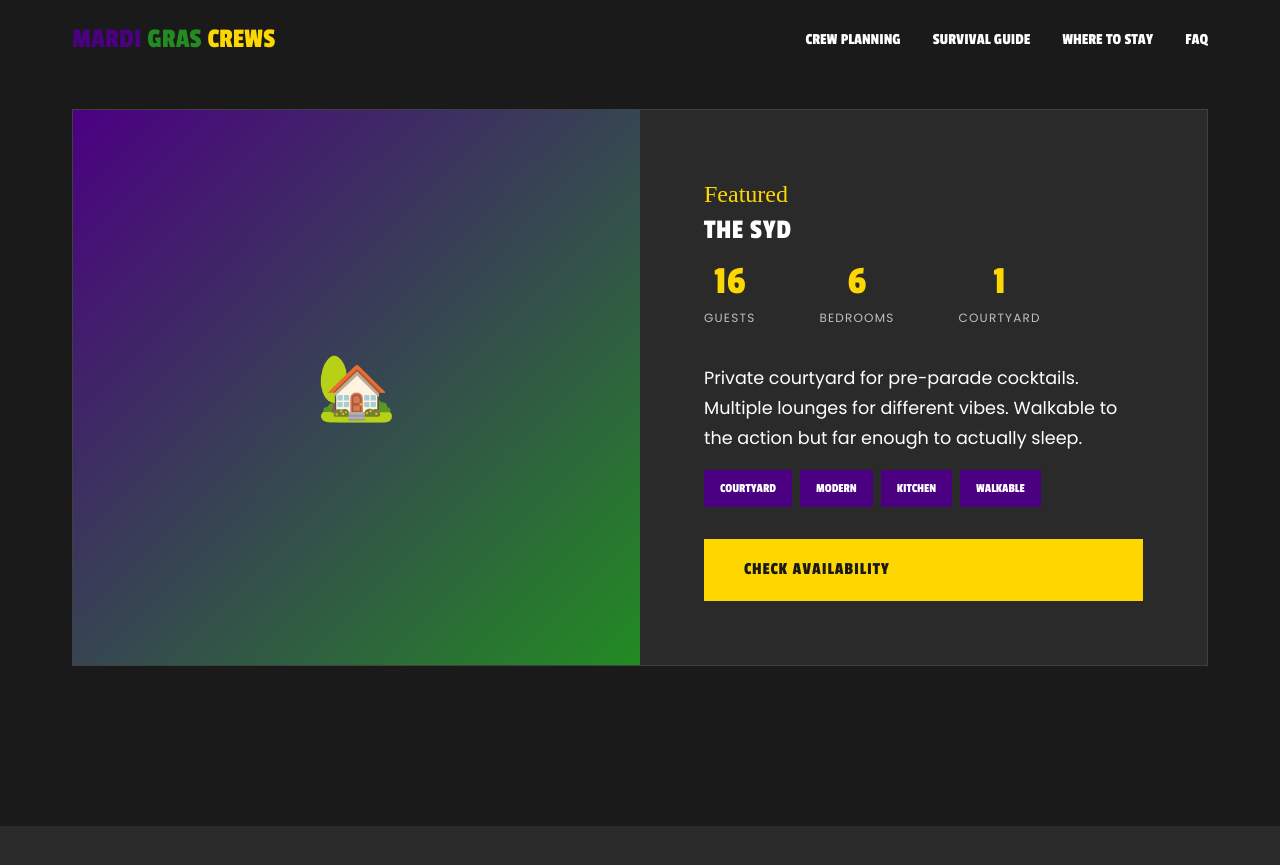
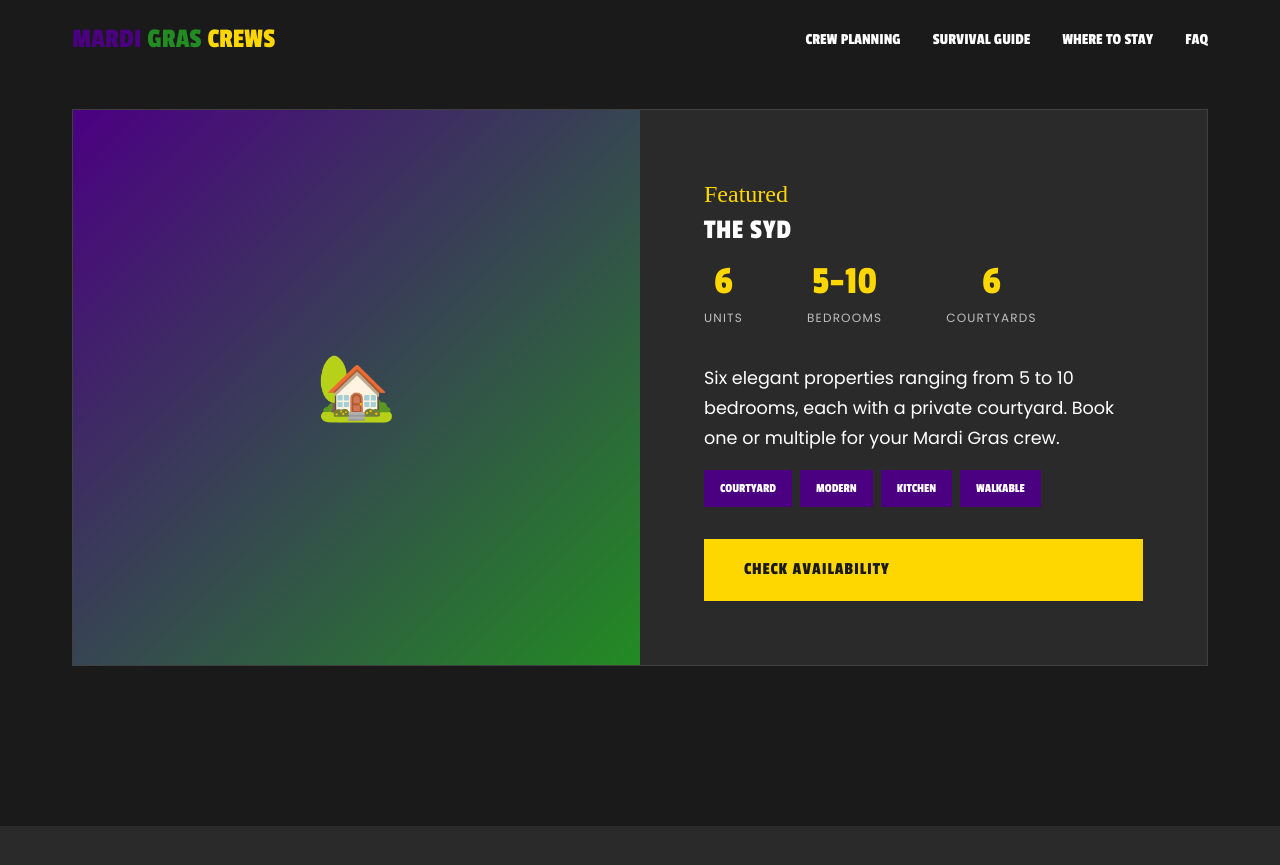
Before and after one commit to sjworth-dev/mardigrascrews, a Jekyll site: the page built from where-to-stay.html, in a window 1280 px wide and 900 px high, scrolled down 2126 px. Shown: the top 865 px of the window. Built offline with Jekyll 4.4.1, drawn with Linux system fonts in a browser that asks for light colours; some web fonts are replaced.

Commit message:
Update The Syd property info - 6 units, 5-10 BR
Co-Authored-By: Claude Opus 4.5 <noreply@anthropic.com>

```diff
--- a/where-to-stay.html
+++ b/where-to-stay.html
@@ -271,19 +271,19 @@ description: Private properties for groups during Mardi Gras. Book early - these
           <h3>The Syd</h3>
           <div class="property-stats">
             <div class="stat">
-              <span class="stat-number">16</span>
-              <span class="stat-label">Guests</span>
+              <span class="stat-number">6</span>
+              <span class="stat-label">Units</span>
+            </div>
+            <div class="stat">
+              <span class="stat-number">5-10</span>
+              <span class="stat-label">Bedrooms</span>
             </div>
             <div class="stat">
               <span class="stat-number">6</span>
-              <span class="stat-label">Bedrooms</span>
-            </div>
-            <div class="stat">
-              <span class="stat-number">1</span>
-              <span class="stat-label">Courtyard</span>
+              <span class="stat-label">Courtyards</span>
             </div>
           </div>
-          <p>Private courtyard for pre-parade cocktails. Multiple lounges for different vibes. Walkable to the action but far enough to actually sleep.</p>
+          <p>Six elegant properties ranging from 5 to 10 bedrooms, each with a private courtyard. Book one or multiple for your Mardi Gras crew.</p>
           <div class="property-amenities">
             <span class="amenity-tag">Courtyard</span>
             <span class="amenity-tag">Modern</span>
```
